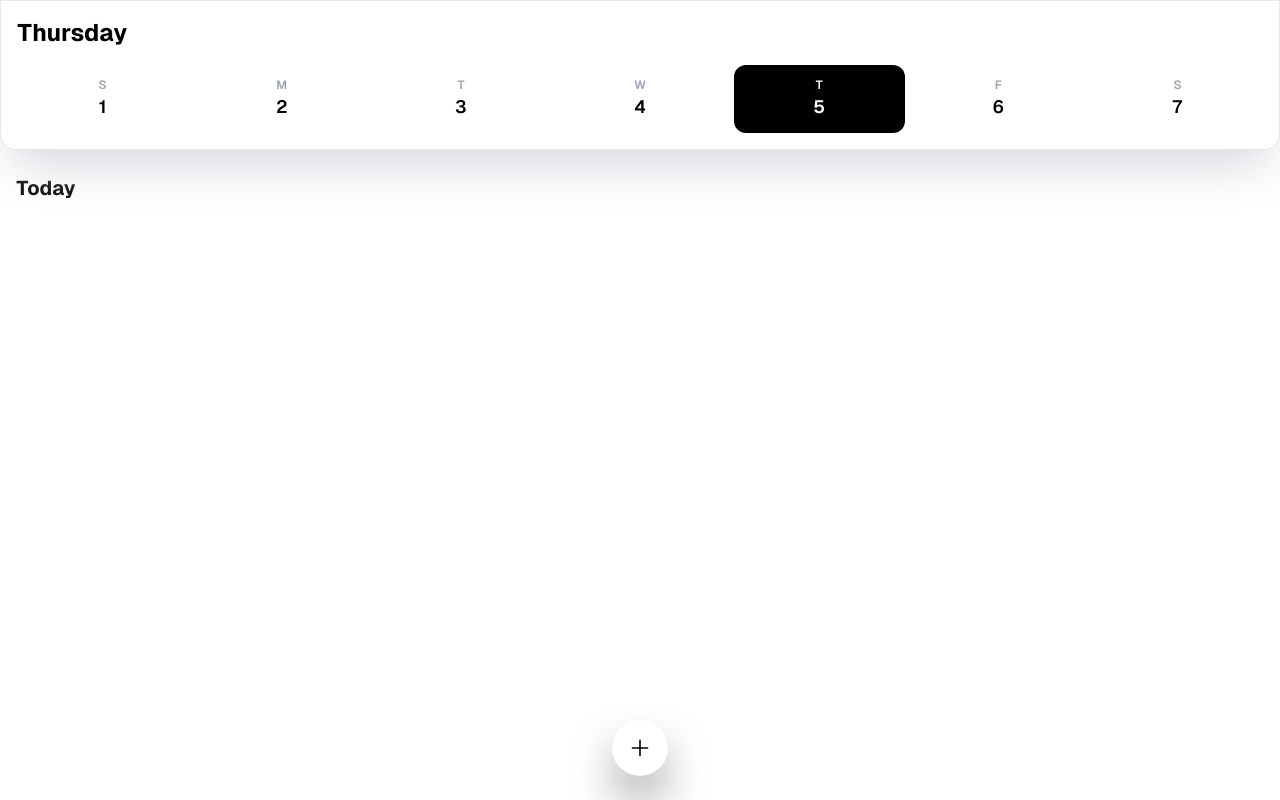
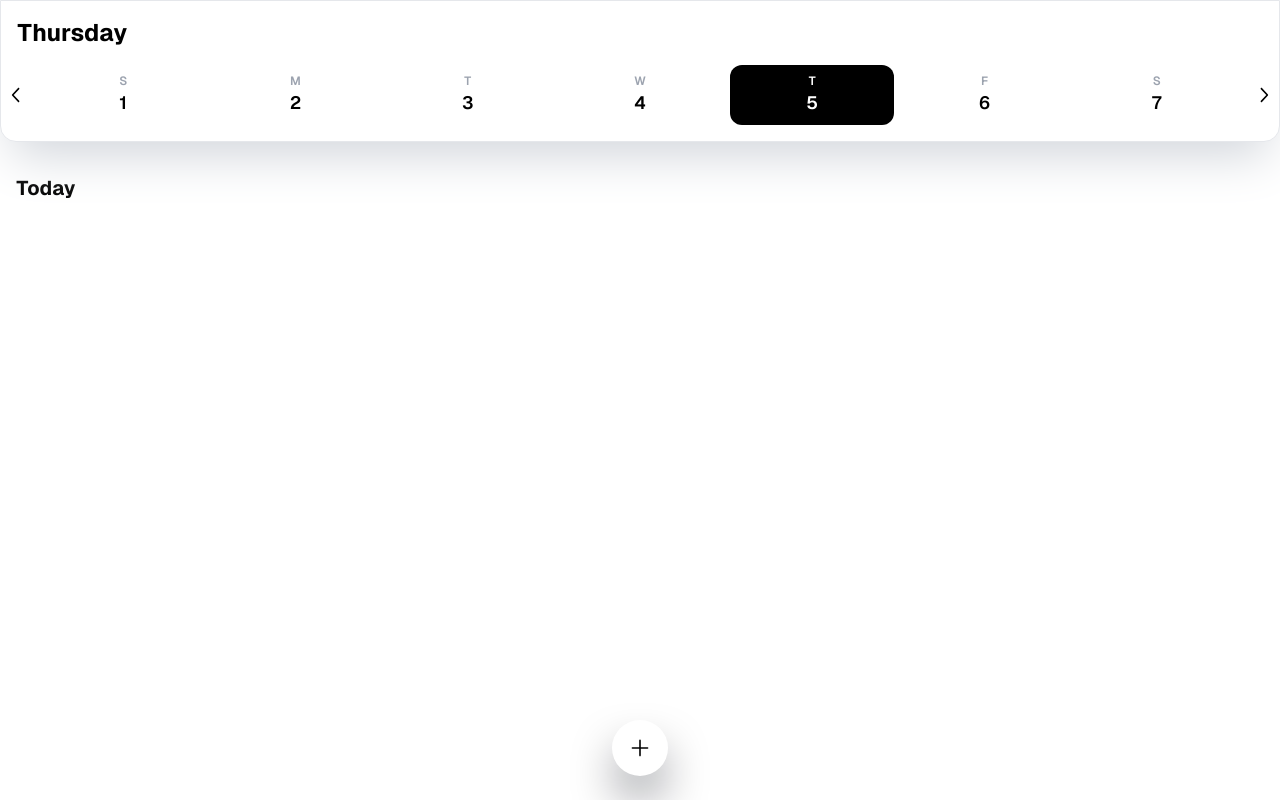
Before and after one commit to abhiroopc84/todo-app-imagined, a Next.js app: page / in a window 1280 px wide. Built offline with nearby package versions, Linux system fonts and the light colour scheme.

Commit message:
Add multiple week support in header

```diff
--- a/src/app/components/header.tsx
+++ b/src/app/components/header.tsx
@@ -1,7 +1,8 @@
-import React from "react";
-import { format, addDays } from "date-fns";
+import React, { useState } from "react";
+import { format, addDays, startOfWeek } from "date-fns";
 import { useDateStore } from "@/state/dateStore";
 import classNames from "classnames";
+import { ChevronLeftIcon, ChevronRightIcon } from "@radix-ui/react-icons";
 
 const daysOfWeek = [
   "Sunday",
@@ -15,28 +16,42 @@ const daysOfWeek = [
 
 const Header = () => {
   const { selectedDate, setSelectedDate } = useDateStore();
+  const [currentWeekStart, setCurrentWeekStart] = useState(
+    startOfWeek(selectedDate, { weekStartsOn: 0 })
+  );
 
-  const startOfWeek = addDays(selectedDate, -selectedDate.getDay());
   const weekDays = Array.from({ length: 7 }).map((_, index) =>
-    addDays(startOfWeek, index)
+    addDays(currentWeekStart, index)
   );
 
   const handleDayClick = (date: Date) => {
     setSelectedDate(date);
   };
 
+  const goToPreviousWeek = () => {
+    setCurrentWeekStart(addDays(currentWeekStart, -7));
+  };
+
+  const goToNextWeek = () => {
+    setCurrentWeekStart(addDays(currentWeekStart, 7));
+  };
+
   return (
-    <div className="fixed top-0 flex flex-col p-4 rounded-b-2xl border bg-white shadow-2xl shadow-gray-300 w-full z-50">
-      <h1 className="text-2xl font-bold mb-4">
+    <div className="fixed top-0 flex flex-col py-4 rounded-b-2xl border bg-white shadow-2xl shadow-gray-300 w-full z-50">
+      <h1 className="text-2xl font-bold mb-4 px-4">
         {daysOfWeek[selectedDate.getDay()]}
       </h1>
-      <div className="flex justify-between items-center w-full gap-2">
+      <div className="flex items-center w-full gap-2">
+        <button onClick={goToPreviousWeek} className="p-1">
+          <ChevronLeftIcon className="h-6 w-6" />
+        </button>
+        <div className="flex justify-between items-center w-full gap-2 flex-1">
           {weekDays.map((date, index) => (
             <button
               key={index}
               onClick={() => handleDayClick(date)}
               className={classNames(
-              "flex flex-col items-center p-3 w-full rounded-xl",
+                "flex flex-col items-center p-2 w-full rounded-xl",
                 format(date, "yyyy-MM-dd") ===
                   format(selectedDate, "yyyy-MM-dd") && "bg-black text-white"
               )}
@@ -56,6 +71,10 @@ const Header = () => {
             </button>
           ))}
         </div>
+        <button onClick={goToNextWeek} className="p-1">
+          <ChevronRightIcon className="h-6 w-6" />
+        </button>
+      </div>
     </div>
   );
 };
```
Lines whose indentation alone changed are shown as unchanged.
